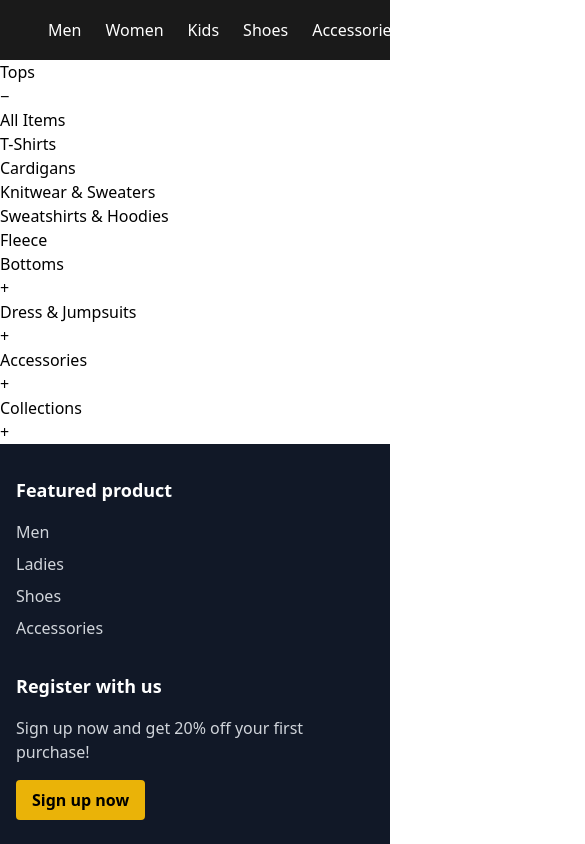
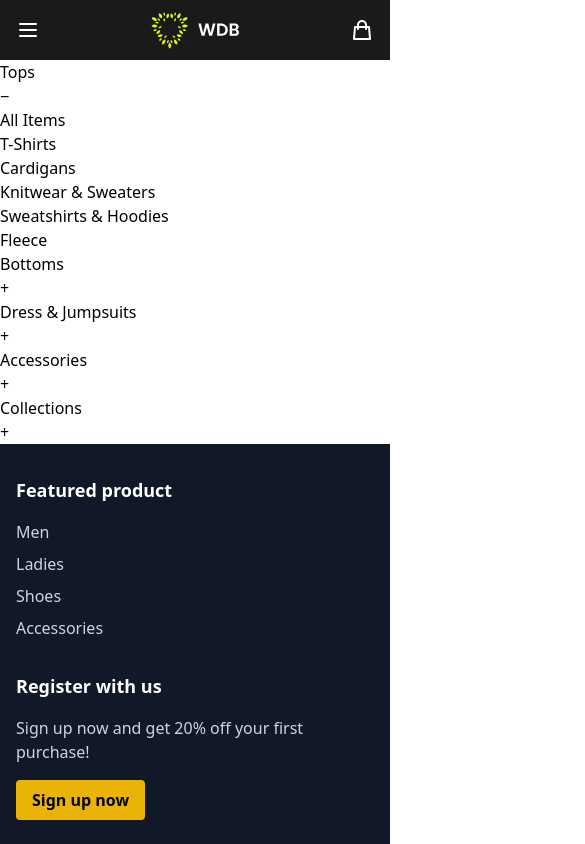
Before and after one commit to nongreenbean/Skooldio-project-sandbox, a React (Vite) app: page / in a window 390 px wide. Shown: the top 844 px of the page, 585 px wide, since content can reach past the window. Built offline with nearby package versions, Linux system fonts and the light colour scheme.

Commit message:
Update Navbar.jsx
Add responsive page

```diff
--- a/src/components/Navbar.jsx
+++ b/src/components/Navbar.jsx
@@ -5,10 +5,12 @@ import Logo from "../assets/Logo.svg";
 const Navbar = () => {
   const location = useLocation();
   const [activeLink, setActiveLink] = useState(location.pathname);
+  const [isMenuOpen, setIsMenuOpen] = useState(false);
 
   return (
     <div className="w-full bg-[#1A1A1A]">
-      <nav className="w-full h-[60px] mx-auto text-white px-4 flex justify-between items-center">
+      {/* Desktop Navigation */}
+      <nav className="hidden lg:flex w-full max-w-[1440px] h-[60px] mx-auto text-white px-4 justify-between items-center">
         <div className="flex items-center gap-8">
           <Link to="/" className="flex items-center gap-2">
             <img src={Logo} alt="WDB Logo" className="h-[37px] w-[91px]" />
@@ -68,6 +70,128 @@ const Navbar = () => {
           <button className="hover:text-gray-300">Cart</button>
         </div>
       </nav>
+
+      {/* Mobile Navigation */}
+      <nav className="lg:hidden w-full">
+        <div className="flex justify-between items-center h-[60px] px-4">
+          <button
+            className="text-white"
+            onClick={() => setIsMenuOpen(!isMenuOpen)}
+          >
+            {/* Hamburger Icon */}
+            <svg
+              className="w-6 h-6"
+              fill="none"
+              stroke="currentColor"
+              viewBox="0 0 24 24"
+            >
+              <path
+                strokeLinecap="round"
+                strokeLinejoin="round"
+                strokeWidth={2}
+                d="M4 6h16M4 12h16M4 18h16"
+              />
+            </svg>
+          </button>
+
+          <Link to="/" className="flex items-center">
+            <img src={Logo} alt="WDB Logo" className="h-[37px] w-[91px]" />
+          </Link>
+
+          <button className="text-white">
+            {/* Cart Icon */}
+            <svg
+              className="w-6 h-6"
+              fill="none"
+              stroke="currentColor"
+              viewBox="0 0 24 24"
+            >
+              <path
+                strokeLinecap="round"
+                strokeLinejoin="round"
+                strokeWidth={2}
+                d="M16 11V7a4 4 0 00-8 0v4M5 9h14l1 12H4L5 9z"
+              />
+            </svg>
+          </button>
+        </div>
+
+        {/* Mobile Menu */}
+        {isMenuOpen && (
+          <div className="bg-[#1A1A1A] text-white px-4 py-2">
+            <div className="flex flex-col gap-4">
+              <Link
+                to="/men"
+                className={`${
+                  activeLink === "/men" ? "text-[#DEF81C]" : "text-white"
+                } py-2`}
+                onClick={() => {
+                  setActiveLink("/men");
+                  setIsMenuOpen(false);
+                }}
+              >
+                Men
+              </Link>
+              <Link
+                to="/women"
+                className={`${
+                  activeLink === "/women" ? "text-[#DEF81C]" : "text-white"
+                } py-2`}
+                onClick={() => {
+                  setActiveLink("/women");
+                  setIsMenuOpen(false);
+                }}
+              >
+                Women
+              </Link>
+              <Link
+                to="/kids"
+                className={`${
+                  activeLink === "/kids" ? "text-[#DEF81C]" : "text-white"
+                } py-2`}
+                onClick={() => {
+                  setActiveLink("/kids");
+                  setIsMenuOpen(false);
+                }}
+              >
+                Kids
+              </Link>
+              <Link
+                to="/shoes"
+                className={`${
+                  activeLink === "/shoes" ? "text-[#DEF81C]" : "text-white"
+                } py-2`}
+                onClick={() => {
+                  setActiveLink("/shoes");
+                  setIsMenuOpen(false);
+                }}
+              >
+                Shoes
+              </Link>
+              <Link
+                to="/accessories"
+                className={`${
+                  activeLink === "/accessories"
+                    ? "text-[#DEF81C]"
+                    : "text-white"
+                } py-2`}
+                onClick={() => {
+                  setActiveLink("/accessories");
+                  setIsMenuOpen(false);
+                }}
+              >
+                Accessories
+              </Link>
+              <div className="border-t border-gray-700 pt-4 flex flex-col gap-4">
+                <button className="text-left py-2">Search</button>
+                <button className="text-left py-2">Wishlist</button>
+                <button className="text-left py-2">Account</button>
+                <button className="text-left py-2">Cart</button>
+              </div>
+            </div>
+          </div>
+        )}
+      </nav>
     </div>
   );
 };
```
